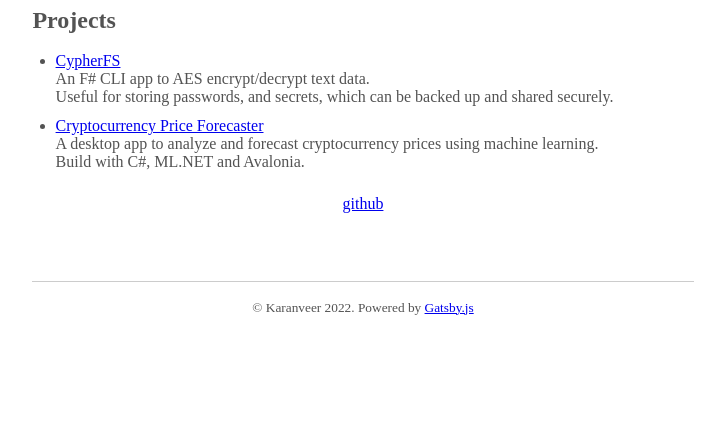
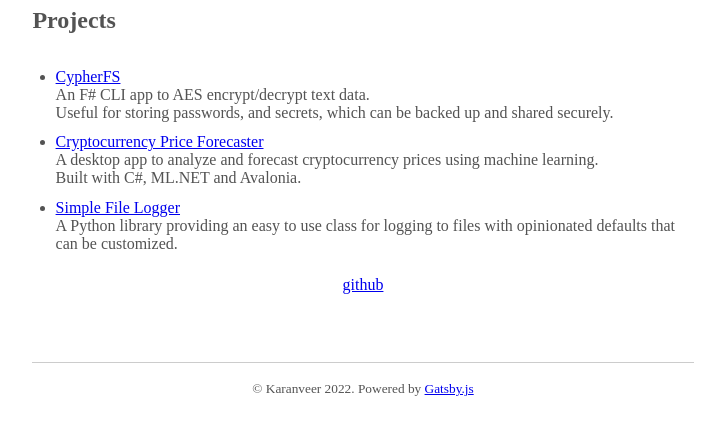
Before and after one commit to karanveersp/codewithkv-blog, a Gatsby site: page /projects in a window 1280 px wide. Shown: the part 80-514 px from the top of the page, without its empty margins (277-996 px from the left). Built offline with nearby package versions, Linux system fonts and the light colour scheme; Gatsby itself is replaced by a stand-in of ours; some packages are replaced by stand-ins of ours; what typography-theme-parnassus would draw is missing.

Commit message:
Added simple file logger project

```diff
--- a/src/pages/projects.js
+++ b/src/pages/projects.js
@@ -8,23 +8,48 @@ const Projects = props => {
     <div>
       <Layout location={props.location}>
         <h2 className="postTitle">Projects</h2> <br />
+        <p></p>
         <ul>
           <li>
             <div>
-              <span><a href="https://github.com/karanveersp/CypherFS">CypherFS</a></span>
+              <span>
+                <a href="https://github.com/karanveersp/CypherFS">CypherFS</a>
+              </span>
               <p>
-                An F# CLI app to AES encrypt/decrypt text data.<br />
-                Useful for storing passwords, and secrets, which can be backed up and shared securely.
+                An F# CLI app to AES encrypt/decrypt text data.
+                <br />
+                Useful for storing passwords, and secrets, which can be backed
+                up and shared securely.
               </p>
             </div>
           </li>
 
           <li>
             <div>
-              <span><a href="https://github.com/karanveersp/Capstone">Cryptocurrency Price Forecaster</a></span>
+              <span>
+                <a href="https://github.com/karanveersp/Capstone">
+                  Cryptocurrency Price Forecaster
+                </a>
+              </span>
               <p>
-                A desktop app to analyze and forecast cryptocurrency prices using machine learning.<br />
-                Build with C#, ML.NET and Avalonia.
+                A desktop app to analyze and forecast cryptocurrency prices
+                using machine learning.
+                <br />
+                Built with C#, ML.NET and Avalonia.
+              </p>
+            </div>
+          </li>
+
+          <li>
+            <div>
+              <span>
+                <a href="https://github.com/karanveersp/simple-file-logger">
+                  Simple File Logger
+                </a>
+              </span>
+              <p>
+                A Python library providing an easy to use class for logging to
+                files with opinionated defaults that can be customized.
               </p>
             </div>
           </li>
```
